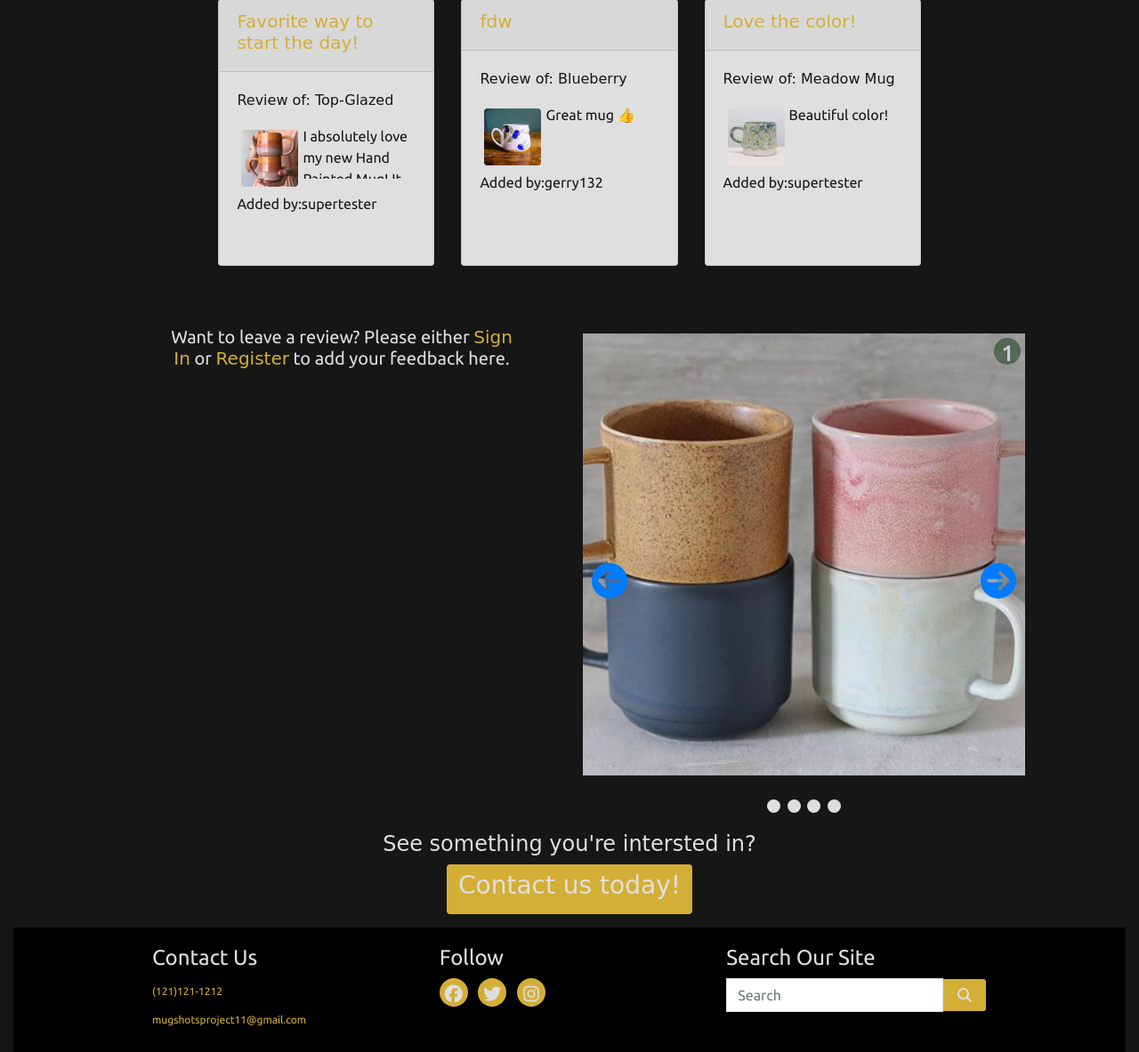
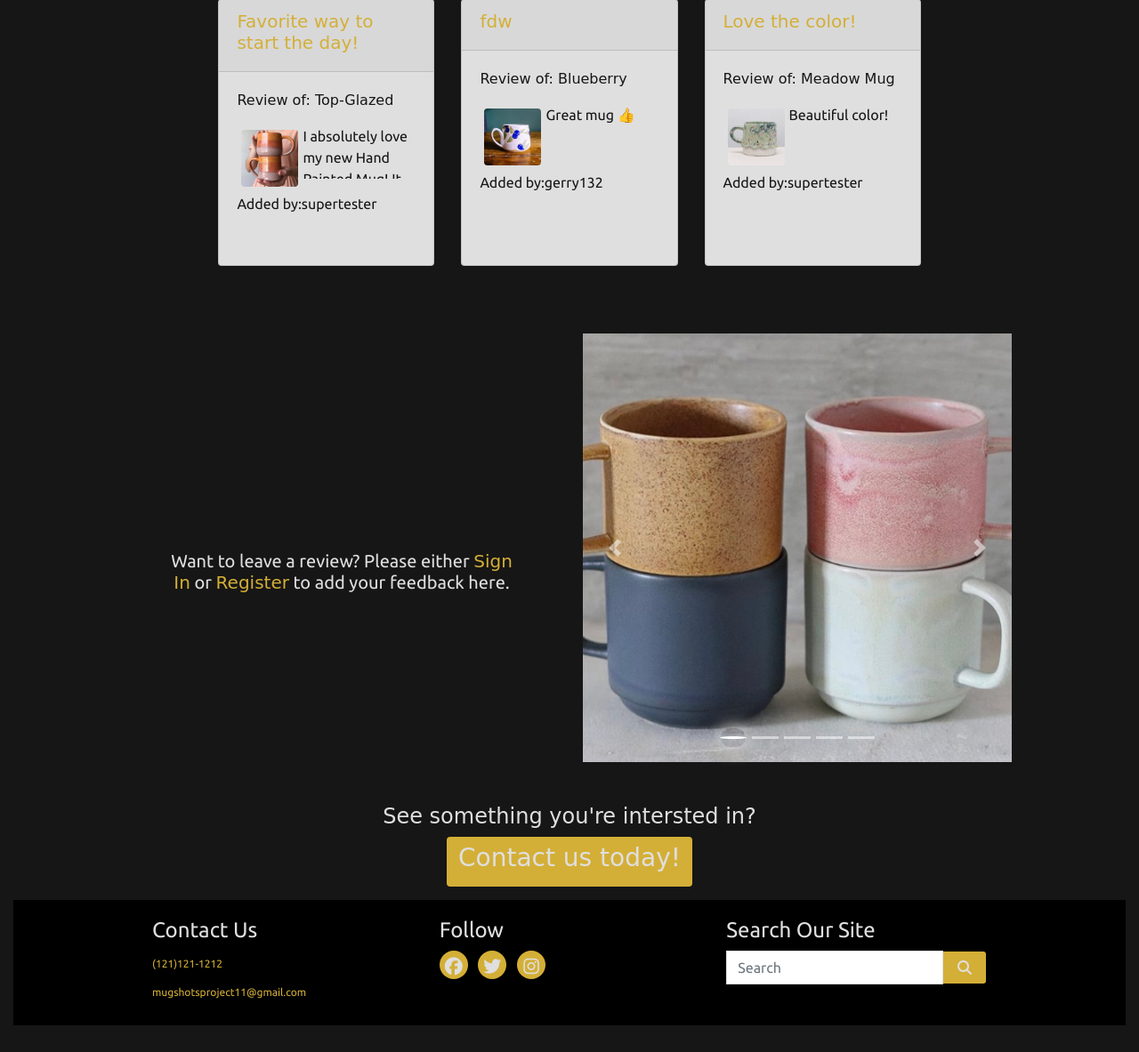
Before and after one commit to amybru/mug_shots, a Django app: page /gallery/ in a window 1280 px wide. Shown: the part 1265-2448 px from the top of the page at 89% size. After the commit the page ends 2418 px from the top, so only its background shows below. Run offline with Django 3.2, Linux system fonts and the light colour scheme; data comes from the database, SQL or seed files in the repository; some libraries are stand-ins or nearby versions; some web fonts are replaced.

Commit message:
changed carousel to bootstrap carousel

```diff
--- a/gallery/static/gallery/css/gallery.css
+++ b/gallery/static/gallery/css/gallery.css
@@ -167,6 +167,9 @@ textarea {
 	height: 120px!important;
 }
 
+.want-review {
+    margin-top: 15em;
+}
 
 /* Delete & Edit Modals, background color and text set*/
 
@@ -190,85 +193,14 @@ textarea {
 }
 
 .images-carousel {
-	padding-right: 0;
 	margin-top: 3.5em;
+    margin-bottom: 2em;
 }
 
-
-/* Images on carousel size set */
-
-.slide img {
-	width: 100%;
-	object-fit: cover;
-}
-
-.image-container {
-	max-width: 800px;
-	position: relative;
-	margin: auto;
-}
-
-
-/* Next and previous icons */
-
-.next {
-	right: 0;
-}
-
-.previous,
-.next {
-	cursor: pointer;
-	position: absolute;
-	top: 50%;
-	padding: 10px;
-	margin-top: -25px;
-}
-
-
-/* Slider image number, position, size, and color */
-
-.slide-number {
-	background-color: #133616;
-	color: white;
-	border-radius: 25px;
-	right: 0;
-	opacity: .5;
-	margin: 5px;
-	width: 30px;
-	height: 30px;
-	text-align: center;
-	font-weight: bold;
-	font-size: 24px;
-	position: absolute;
-}
-
-.fa {
-	font-size: 40px;
-}
-
-.fa:hover {
+.prev-next:hover {
 	transform: rotate(360deg);
 	transition: 1s;
 	color: #dfdfdf;
-}
-
-
-/* dot underneath carousel to show active image and can be clicked on to advance, color, size, and on hovers */
-
-.dot {
-	cursor: pointer;
-	height: 15px;
-	width: 15px;
-	margin: 0 2px;
-	background-color: #dfdfdf;
-	border-radius: 50%;
-	display: inline-block;
-	transition: background-color 0.5s ease;
-}
-
-.active-dot,
-.dot:hover {
-	background-color: #d4af37;
 }
 
 
--- a/gallery/static/gallery/js/carousel.js
+++ b/gallery/static/gallery/js/carousel.js
@@ -1,35 +1,3 @@
-var slideIndex = 1;
-    displaySlide(slideIndex);
-
-    function moveSlides(n) {
-        displaySlide(slideIndex += n);
-    }
-
-    function activeSlide(n) {
-        displaySlide(slideIndex = n);
-    }
-
-    /* Main function */
-    function displaySlide(n) {
-        var i;
-        var totalslides =
-            document.getElementsByClassName("slide");
-        var totaldots =
-            document.getElementsByClassName("dot");
-
-        if (n > totalslides.length) {
-            slideIndex = 1;
-        }
-
-        if (n < 1) {
-            slideIndex = totalslides.length;
-        }
-        for (i = 0; i < totalslides.length; i++) {
-            totalslides[i].style.display = "none";
-        }
-        for (i = 0; i < totaldots.length; i++) {
-            totaldots[i].className.replace(".active-dot", "");
-        }
-        totalslides[slideIndex - 1].style.display = "block";
-        totaldots[slideIndex - 1].className += ".active-dot";
-    }
+$('.carousel').carousel({
+  interval: 5000
+})
--- a/gallery/templates/gallery/gallery.html
+++ b/gallery/templates/gallery/gallery.html
@@ -168,60 +168,51 @@
          </div>
       </div>
    </div>
-   <!--Custom Carousel -->
+   <!-- Carousel -->
 <div class="row carousel-form-row">
       <div class="images-carousel col-12 d-sm-block col-md-6 order-md-2">
-         <div class="slide">
-            <div class="slide-number">1</div>
-            <img src="{{ MEDIA_URL }}custom-1.jpg" alt="Four mugs stacked">
+   <div id="carouselExampleIndicators" class="carousel slide" data-ride="carousel">
+  <ol class="carousel-indicators">
+    <li data-target="#carouselExampleIndicators" data-slide-to="0" class="active"></li>
+    <li data-target="#carouselExampleIndicators" data-slide-to="1"></li>
+    <li data-target="#carouselExampleIndicators" data-slide-to="2"></li>
+    <li data-target="#carouselExampleIndicators" data-slide-to="3"></li>
+    <li data-target="#carouselExampleIndicators" data-slide-to="4"></li>
+  </ol>
+  <div class="carousel-inner">
+    <div class="carousel-item active">
+      <img src="{{ MEDIA_URL }}custom-1.jpg" class="d-block w-100" alt="Four mugs stacked">
     </div>
-         <div class="slide">
-            <div class="slide-number">2</div>
-            <img src="{{ MEDIA_URL }}custom-2.jpg" alt="Mugs in a row">
+    <div class="carousel-item">
+      <img src="{{ MEDIA_URL }}custom-2.jpg" class="d-block w-100" alt="Mugs in a row">
     </div>
-         <div class="slide">
-            <div class="slide-number">3</div>
-            <img src="{{ MEDIA_URL }}custom-3.jpg" alt="Mugs in various colors">
+    <div class="carousel-item">
+      <img src="{{ MEDIA_URL }}custom-3.jpg" class="d-block w-100" alt="Mugs in various colors">
     </div>
-         <div class="slide">
-            <div class="slide-number">4</div>
-            <img src="{{ MEDIA_URL }}custom-4.jpg" alt="MOR mug">
+    <div class="carousel-item">
+      <img src="{{ MEDIA_URL }}custom-4.jpg" class="d-block w-100" alt="MOR mug">
     </div>
-         <div class="slide">
-            <div class="slide-number">5</div>
-            <img src="{{ MEDIA_URL }}cutsom-5.jpg" alt="Golden glaze mug">
-         </div>
-         <!-- Next and Previous icon to change images -->
-         <a class="previous" onclick="moveSlides(-1)">
-         <i class="fa fa-arrow-circle-left"></i>
-         </a>
-         <a class="next" onclick="moveSlides(1)">
-         <i class="fa fa-arrow-circle-right"></i>
-         </a>
-         <br>
-         <!--Dots underneath images for a quick locate-->
-         <div style="text-align:center">
-            <span class="dot"
-               onclick="activeSlide(1)">
-            </span>
-            <span class="dot"
-               onclick="activeSlide(2)">
-            </span>
-            <span class="dot"
-               onclick="activeSlide(3)">
-            </span>
-            <span class="dot"
-               onclick="activeSlide(4)">
-            </span>
-            <span class="dot"
-               onclick="activeSlide(5)">
-            </span>
+    <div class="carousel-item">
+      <img src="{{ MEDIA_URL }}cutsom-5.jpg" class="d-block w-100" alt="Golden glaze mug">
     </div>
   </div>
+  <a class="carousel-control-prev" href="#carouselExampleIndicators" role="button" data-slide="prev">
+    <span class="carousel-control-prev-icon prev-next" aria-hidden="true"></span>
+    <span class="sr-only">Previous</span>
+  </a>
+  <a class="carousel-control-next" href="#carouselExampleIndicators" role="button" data-slide="next">
+    <span class="carousel-control-next-icon prev-next" aria-hidden="true"></span>
+    <span class="sr-only">Next</span>
+  </a>
+</div>
+      </div>
+
 <!--Add review form -->
       <div class="col-12 d-sm-block col-md-6 order-md-1">
          {% include 'gallery/includes/review-form.html' %}
       </div>
+
+
    </div>
 </div>
 <div class="container-fluid comission-container">
--- a/gallery/templates/gallery/includes/review-form.html
+++ b/gallery/templates/gallery/includes/review-form.html
@@ -14,7 +14,7 @@
 </div>
 {% else %}
 <div class="col-12 text-center mt-5 pl-5 pr-5">
-   <h5>Want to leave a review? Please either <a href="{% url 'account_login' %}" class="insta-link">Sign In</a> or
+   <h5 class="want-review">Want to leave a review? Please either <a href="{% url 'account_login' %}" class="insta-link">Sign In</a> or
       <a class="insta-link" href="{% url 'account_signup' %}">Register</a> to add your feedback here.
    </h5>
 </div>
```
Lines whose indentation alone changed are shown as unchanged.
